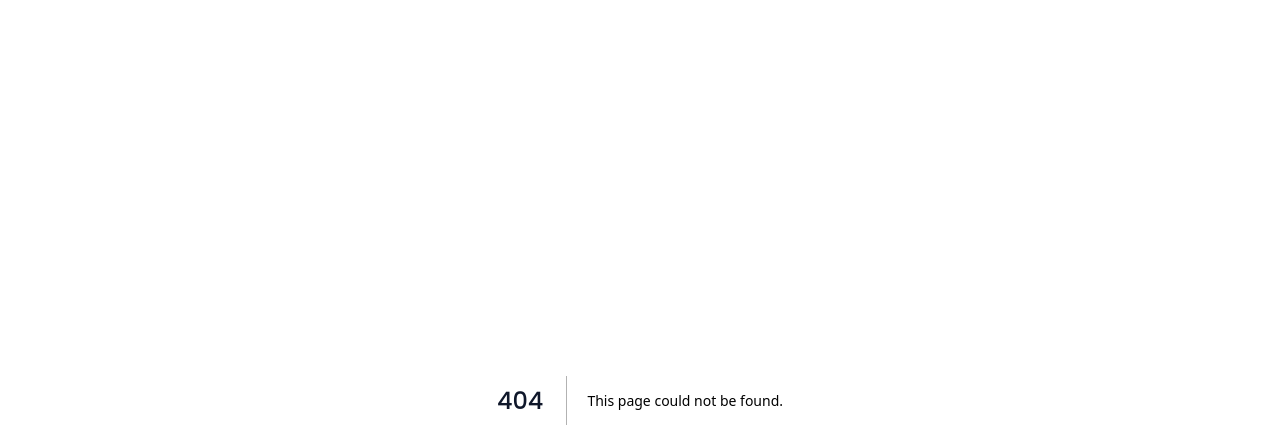
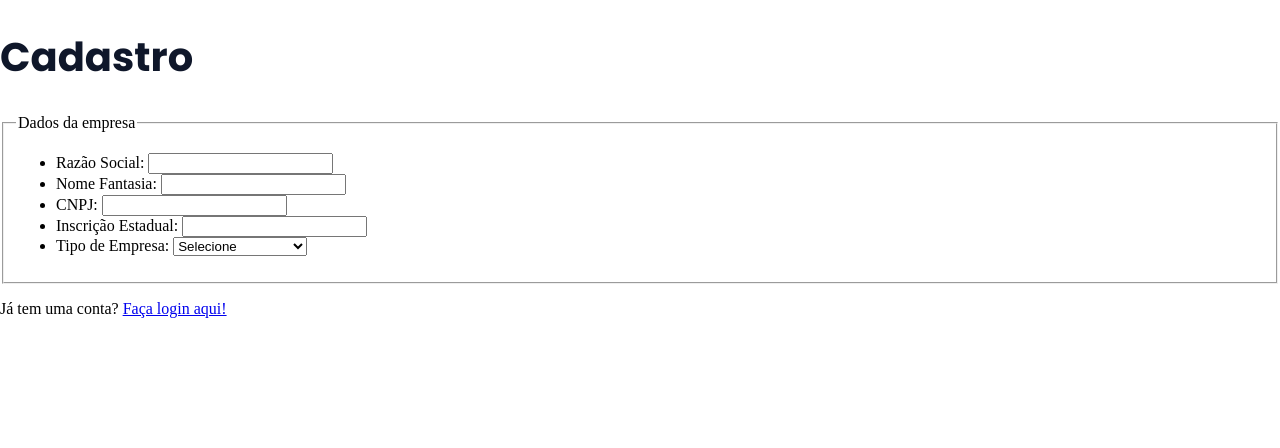
Before and after one commit to NatanMauricio1995/Celular, a Next.js app in the folder sharks/: page /Cadastro in a window 1280 px wide. Before the commit this address had no page. Shown: the top 448 px of the page. Built offline with nearby package versions, Linux system fonts and the light colour scheme.

Commit message:
CADASTRO - DADOS DA EMPRESA

```diff
--- /dev/null
+++ b/sharks/src/app/Cadastro/page.tsx
@@ -0,0 +1,75 @@
+import Link from 'next/link';
+import '../styles/Cadastro.css';
+
+export default function Cadastro() {
+  return (
+    <div>
+      <h1>Cadastro</h1>
+      <form>
+        <fieldset>
+          <legend>Dados da empresa</legend>
+
+          <ul>
+            <li>
+              <label htmlFor='RAZAO_SOCIAL'>Razão Social: </label>
+              <input
+                type='text'
+                id='RAZAO_SOCIAL'
+                name='RAZAO_SOCIAL'
+                required
+              />
+            </li>
+
+            <li>
+              <label htmlFor="NOME_FANTASIA">Nome Fantasia: </label>
+              <input
+                type="text"
+                id="NOME_FANTASIA"
+                name="NOME_FANTASIA"
+              />
+            </li>
+
+            <li>
+              <label htmlFor="CNPJ">CNPJ: </label>
+              <input
+                type="text"
+                id="CNPJ"
+                name="CNPJ"
+                pattern="\d{2}\.\d{3}\.\d{3}/\d{4}-\d{2}"
+                title="Formato: 00.000.000/0000-00"
+                required
+              />
+            </li>
+
+            <li>
+              <label htmlFor="INSCRICAO_ESTADUAL">Inscrição Estadual: </label>
+              <input
+                type="text"
+                id="INSCRICAO_ESTADUAL"
+                name="INSCRICAO_ESTADUAL"
+                pattern="\d{3}\.\d{3}\.\d{3}\.\d{3}"
+                required
+              />
+            </li>
+
+            <li>
+              <label htmlFor="TIPO_EMPRESA">Tipo de Empresa: </label>
+              <select id="TIPO_EMPRESA" name="TIPO_EMPRESA" required>
+                <option value="">Selecione</option>
+                <option value="LOJA_FISICA">Loja Física</option>
+                <option value="E-COMMERCE">E-commerce</option>
+                <option value="DISTRIBUIDOR">Distribuidor</option>
+                <option value="MARKETPLACE">Marketplace</option>
+                <option value="ASSISTENCIA_TECNICA">Assitência Técnica</option>
+                <option value="OUTRO">Outro</option>
+              </select>
+            </li>
+          </ul>
+        </fieldset>
+
+      </form>
+
+      <p>Já tem uma conta? <Link href="/Login">Faça login aqui!</Link></p>
+    </div>
+  );
+}
```
Also changed, not shown: sharks/src/app/Login/page.tsx (+3 -5 lines), sharks/src/app/styles/Cadastro.css (added), sharks/src/app/styles/Login.css (added).
